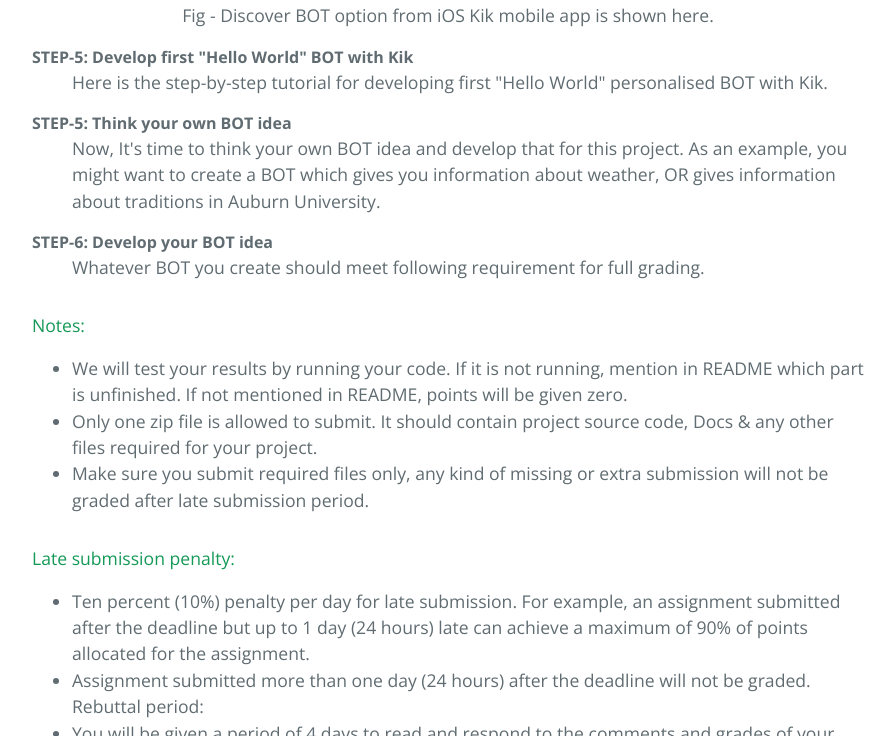
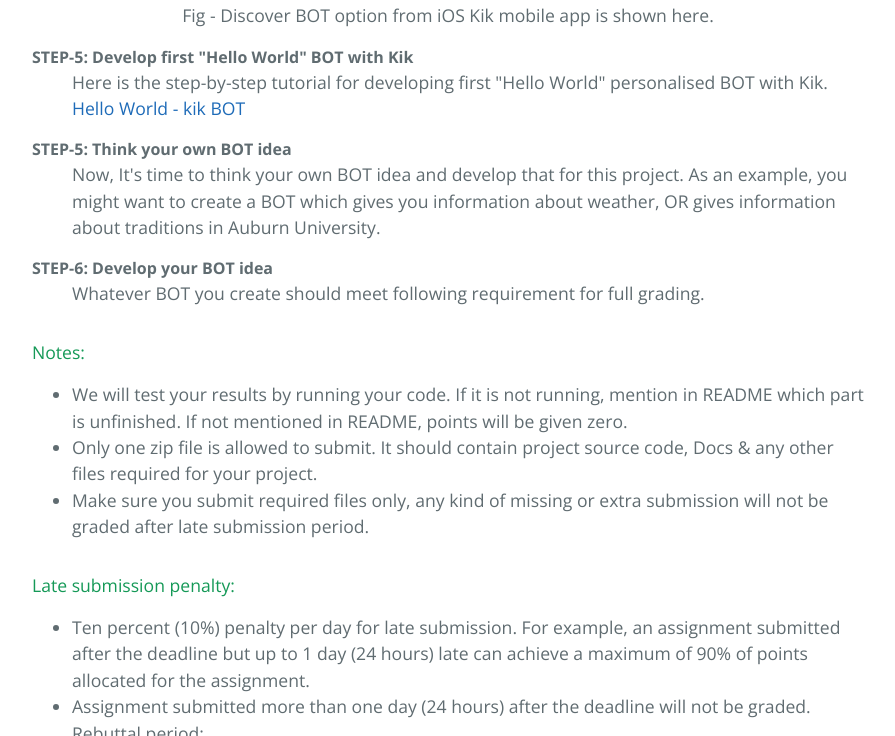
Before and after one commit to Ravi2712/ravi2712.github.io, a Jekyll site: the page built from index.md, in a window 1280 px wide and 900 px high, scrolled down 1811 px, cut to the strip 164-900 px from the top of the window. Shown: the whole strip, without its empty margins (192-1087 px from the left). Built offline with Jekyll 4.4.1, drawn with Linux system fonts in a browser that asks for light colours.

Commit message:
Changes#15

```diff
--- a/index.md
+++ b/index.md
@@ -42,12 +42,13 @@ In this project, we are going to create "Personalised Bot" with platform [Kik](h
 <dt>STEP-4: Get familiar with some existing BOTs in Kik mobile app</dt>
 <dd>After successful login in mobile app, select "Discover BOT" option and you can get familiar with any BOT you would like to explore. As an example, search for this BOT: "Ask a Bot, get answers in GC."</dd>
 <center>
-<img src="http://salemount.com/project-4/kik-discover-bot.jpeg" alt="Kik Discover BOT" style="width:250px;height:450px;">
+<img src="http://salemount.com/project-4/kik-discover-bot.jpeg" alt="Kik Discover BOT" style="width:300px;height:450px;">
 <br>
 Fig - Discover BOT option from iOS Kik mobile app is shown here.
 </center>
 <dt>STEP-5: Develop first "Hello World" BOT with Kik</dt>
-<dd>Here is the step-by-step tutorial for developing first "Hello World" personalised BOT with Kik.</dd>
+<dd>Here is the step-by-step tutorial for developing first "Hello World" personalised BOT with Kik. <a href="#"> Hello World - kik BOT </a>
+</dd>
 <dt>STEP-5: Think your own BOT idea</dt>
 <dd>Now, It's time to think your own BOT idea and develop that for this project. As an example, you might want to create a BOT which gives you information about weather, OR gives information about traditions in Auburn University.</dd>
 <dt>STEP-6: Develop your BOT idea</dt>
```
